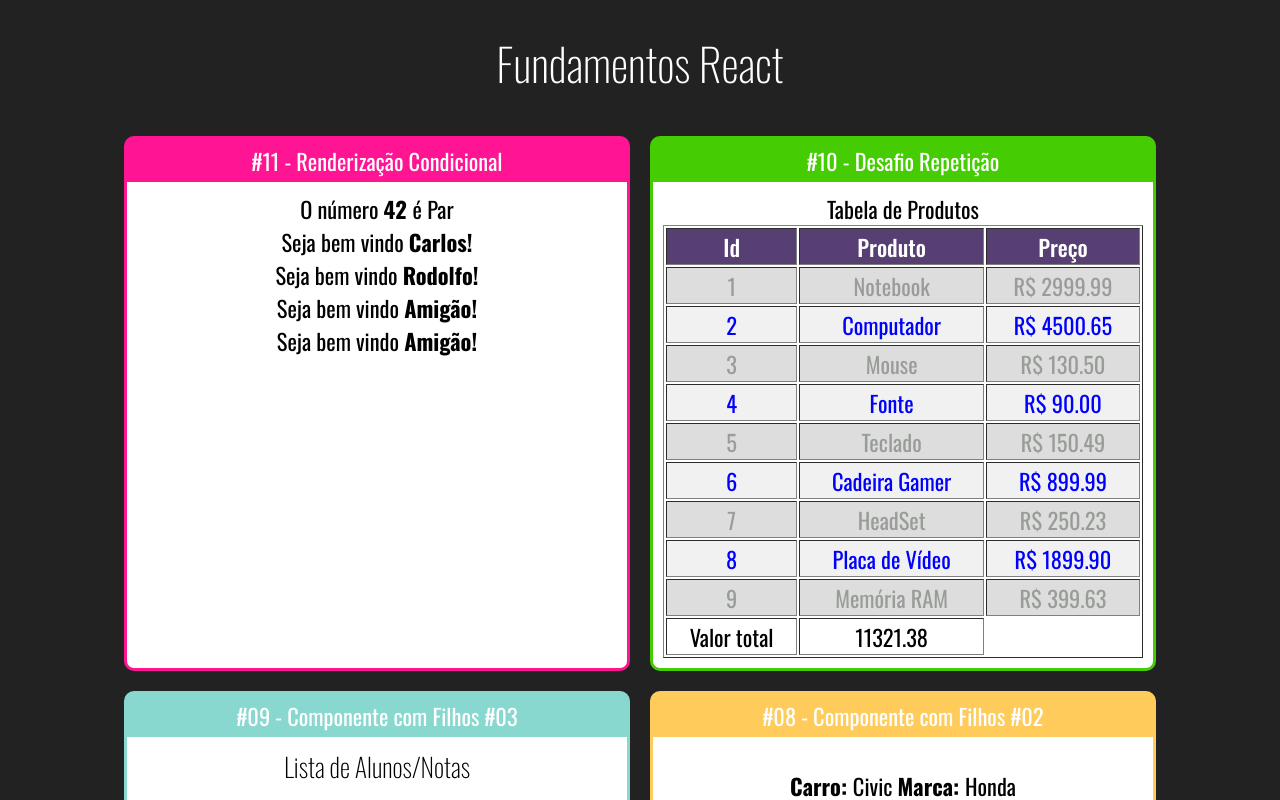
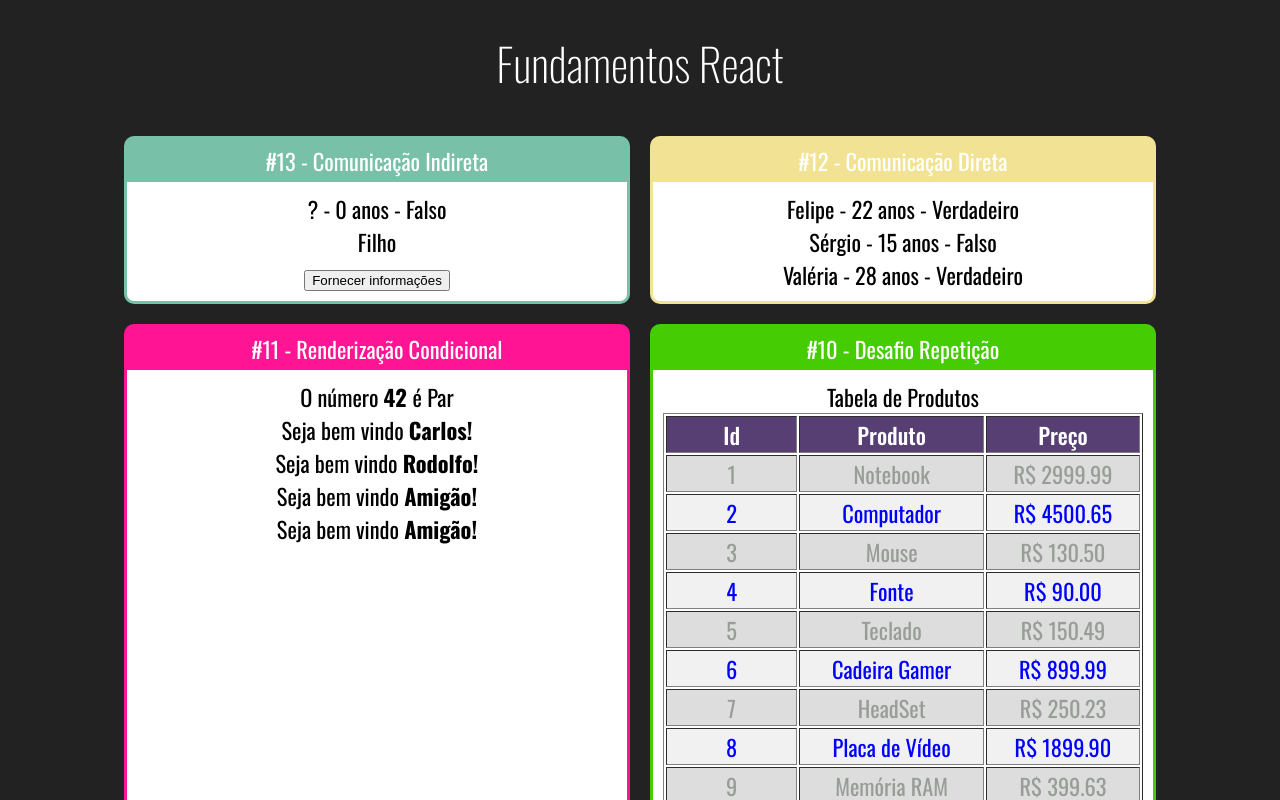
Before and after one commit to felipegueller/curso-react-cod3r, a React (Create React App) app in the folder fundamentos-react/: page / in a window 1280 px wide. Shown: the top 800 px of the page. Built offline with nearby package versions, Linux system fonts and the light colour scheme.

Commit message:
direct and indirect communication

```diff
--- a/fundamentos-react/src/App.jsx
+++ b/fundamentos-react/src/App.jsx
@@ -1,6 +1,8 @@
 import './App.css'
 import React from 'react'
 
+import IndiretaPai from './components/comunicacao/IndiretaPai'
+import DiretaPai from './components/comunicacao/DiretaPai'
 import UsuarioInfo from "./components/condicional/UsuarioInfo"
 import ParOuImpar from './components/condicional/ParOuImpar'
 import TabelaProdutos from './components/repeticao/tabelaProdutos'
@@ -23,6 +25,14 @@ export default () =>
         <h1>Fundamentos React</h1>
 
         <div className="Cards">
+
+            <Card titulo='#13 - Comunicação Indireta' color=" #78C0A8">
+                <IndiretaPai />
+            </Card>
+
+            <Card titulo='#12 - Comunicação Direta' color="#F2E394">
+                <DiretaPai />
+            </Card>
 
             <Card titulo='#11 - Renderização Condicional' color="#FF1493">
                 <ParOuImpar numero={42} />
--- /dev/null
+++ b/fundamentos-react/src/components/comunicacao/DiretaFilho.jsx
@@ -0,0 +1,18 @@
+/* eslint-disable import/no-anonymous-default-export */
+import React from 'react'
+
+export default props => {
+
+    /*
+        Comunicação direta consiste em que o componente pai ao instanciar um
+        componente filho, possa passar dados através das propiedades esperadas
+        pelo comp. filho.
+    */
+    return (
+        <div>
+            <span>{props.nome} - </span>
+            <span>{props.idade} anos - </span>
+            <span>{props.nerd ? "Verdadeiro" : "Falso" }</span>
+        </div>
+    )
+}
--- /dev/null
+++ b/fundamentos-react/src/components/comunicacao/DiretaPai.jsx
@@ -0,0 +1,25 @@
+/* eslint-disable import/no-anonymous-default-export */
+import React from 'react'
+import DiretaFilho from "./DiretaFilho"
+
+export default props => {
+
+    return (
+        <div>
+            <DiretaFilho
+                nome="Felipe"
+                idade={22}
+                nerd= {true}/>
+
+            <DiretaFilho
+                nome="Sérgio"
+                idade={15}
+                nerd= {false}/>
+
+            <DiretaFilho
+                nome="Valéria"
+                idade={28}
+                nerd= {true}/>
+        </div>
+    )
+}
--- /dev/null
+++ b/fundamentos-react/src/components/comunicacao/IndiretaFilho.jsx
@@ -0,0 +1,19 @@
+/* eslint-disable import/no-anonymous-default-export */
+import React from 'react'
+
+export default props => {
+    const callback = props.quandoClicar
+
+    return (
+        <div>
+            <div>
+                Filho
+            </div>
+            <button onClick={_ => callback('João', 53, true)
+                /* Função Callback, utilizada para mandar dados dos filhos para os pais */
+            }>
+                Fornecer informações
+            </button>
+        </div>
+    )
+}
--- /dev/null
+++ b/fundamentos-react/src/components/comunicacao/IndiretaPai.jsx
@@ -0,0 +1,27 @@
+/* eslint-disable import/no-anonymous-default-export */
+import React from 'react'
+import IndiretaFilho from './IndiretaFilho'
+
+export default props => {
+    let nome = '?'
+    let idade = 0
+    let nerd = false
+
+    function fornecerInformacoes(nomeParam, idadeParam, nerdParam) {
+        nome = nomeParam
+        idade = idadeParam
+        nerd = nerdParam
+
+        console.log(nomeParam, idadeParam, nerdParam)
+    }
+    return (
+        <div>
+            <div>
+                <span>{nome} - </span>
+                <span>{idade} anos - </span>
+                <span>{nerd ? "Verdadeiro" : "Falso" }</span>
+            </div>
+            <IndiretaFilho quandoClicar={fornecerInformacoes}></IndiretaFilho>
+        </div>
+    )
+}
```
